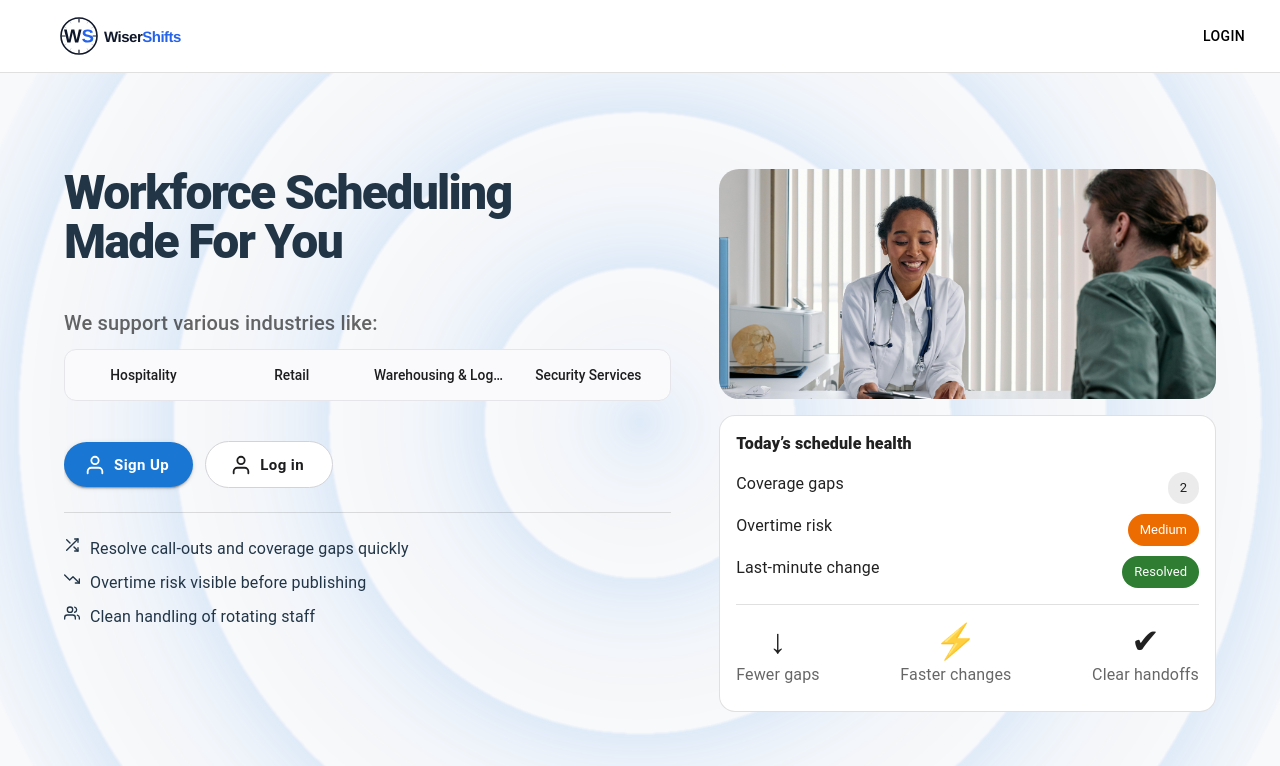
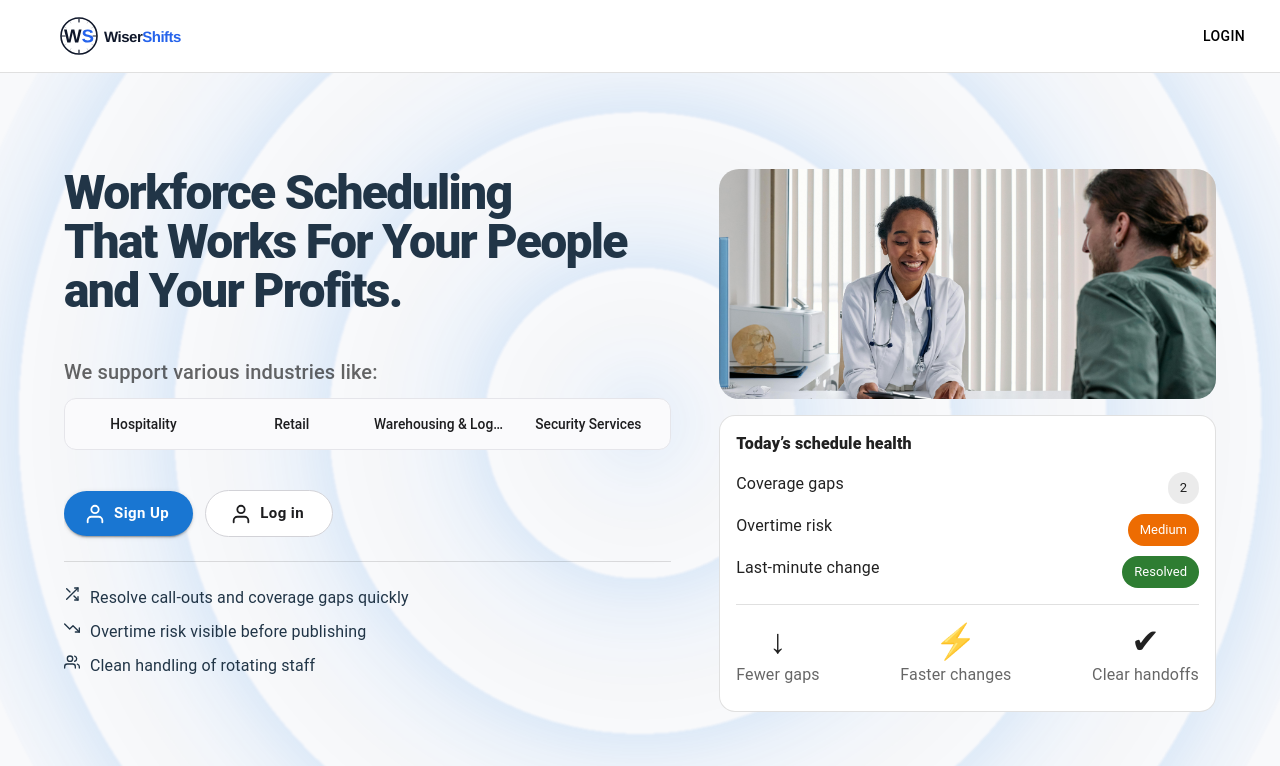
Before and after one commit to everyonesbuddy/easishift-fe, a React (Vite) app: page / in a window 1280 px wide. Shown: the top 766 px of the page. Built offline with nearby package versions, Linux system fonts and the light colour scheme.

Commit message:
change h1 copy in home page

```diff
--- a/index.html
+++ b/index.html
@@ -8,7 +8,10 @@
       href="./src/assets/logos/wiserShifts-icon-light.svg"
     />
     <meta name="viewport" content="width=device-width, initial-scale=1.0" />
-    <title>Workforce Management Solution for your business - WiserShifts</title>
+    <title>
+      Workforce Management Solution that Works For Your People and Your Profits
+      - WiserShifts
+    </title>
   </head>
   <body>
     <div id="root"></div>
--- a/src/components/Home/Home.jsx
+++ b/src/components/Home/Home.jsx
@@ -249,7 +249,7 @@ export default function Home() {
               >
                 Workforce Scheduling
                 <br />
-                Made For You
+                That Works For Your People and Your Profits.
               </Typography>
 
               <Typography
```
